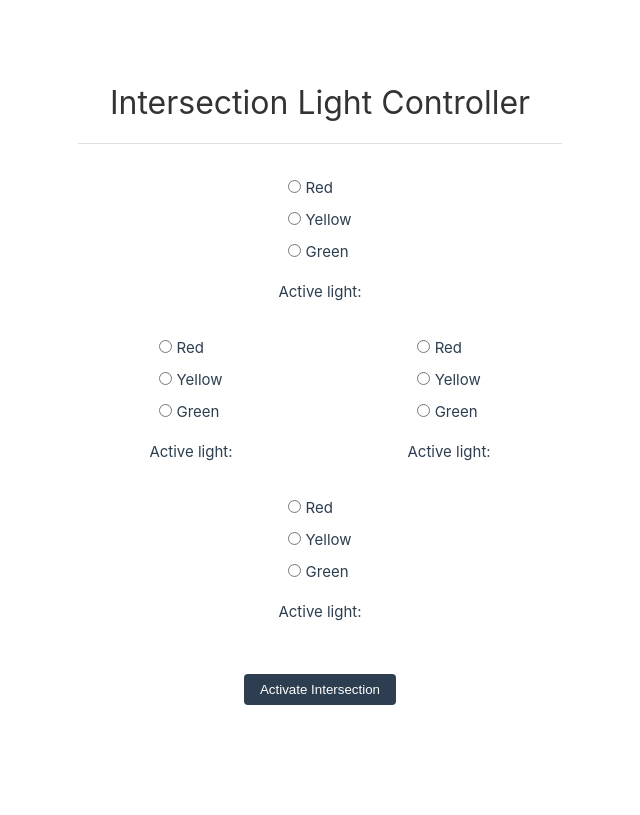
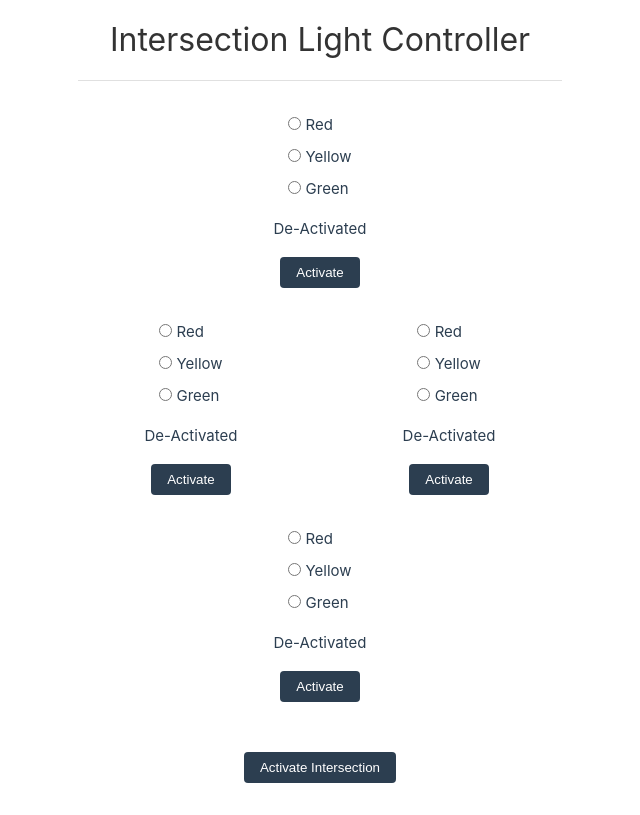
Before and after one commit to pemacy/rygen-code-sample, a Vue app in the folder light-controller-ui/: page / in a window 1280 px wide. Shown: the whole page, without its empty margins (320-960 px from the left). Built offline with nearby package versions, Linux system fonts and the light colour scheme; no server answers; the HTML template or start-up script is replaced by a standard one.

Commit message:
feat: added light activation/deactivation button and active status per light

```diff
--- a/light-controller-ui/src/components/TrafficLight.vue
+++ b/light-controller-ui/src/components/TrafficLight.vue
@@ -19,6 +19,13 @@ const handleActiveLightChange = () => {
     .then(console.log)
     .catch(console.error)
 }
+const handleLightActivateChange = () => {
+  if (props.light.active) {
+    axios.post(`${global.API_URL}/${global.intersectionData.value.intersectionId}/lights/${props.light.lightId}/deactivate`)
+  } else {
+    axios.post(`${global.API_URL}/${global.intersectionData.value.intersectionId}/lights/${props.light.lightId}/activate`)
+  }
+}
 </script>
 
 <template>
@@ -39,7 +46,13 @@ const handleActiveLightChange = () => {
         </label>
       </div>
 
-      <p>Active light: {{ activeLight }}</p>
+      <p>{{ light?.active ? "Activated" : "De-Activated" }}</p>
+      <div v-if="light?.active">
+        <button @click="handleLightActivateChange">Deactivate</button>
+      </div>
+      <div v-else>
+        <button @click="handleLightActivateChange">Activate</button>
+      </div>
     </div>
   </main>
 </template>
```
